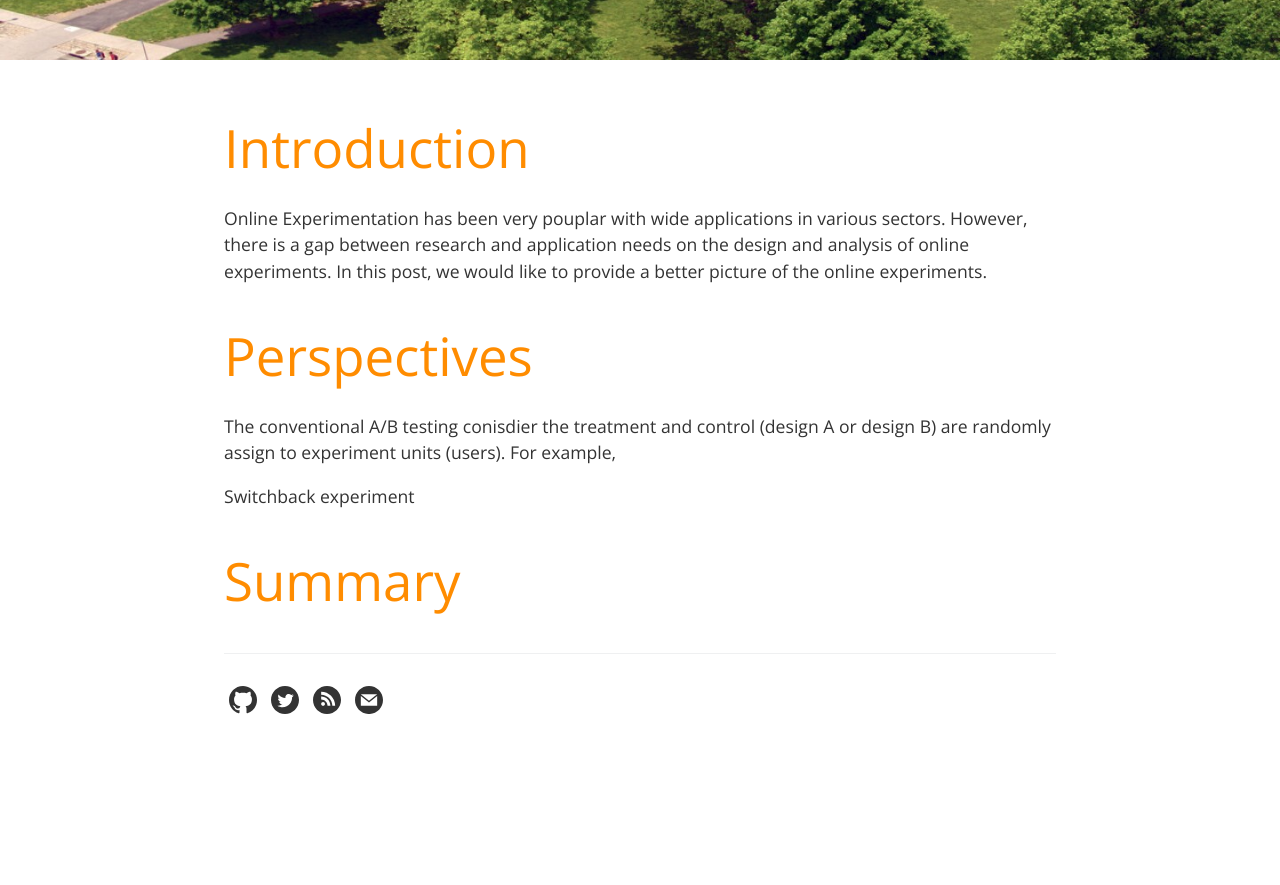
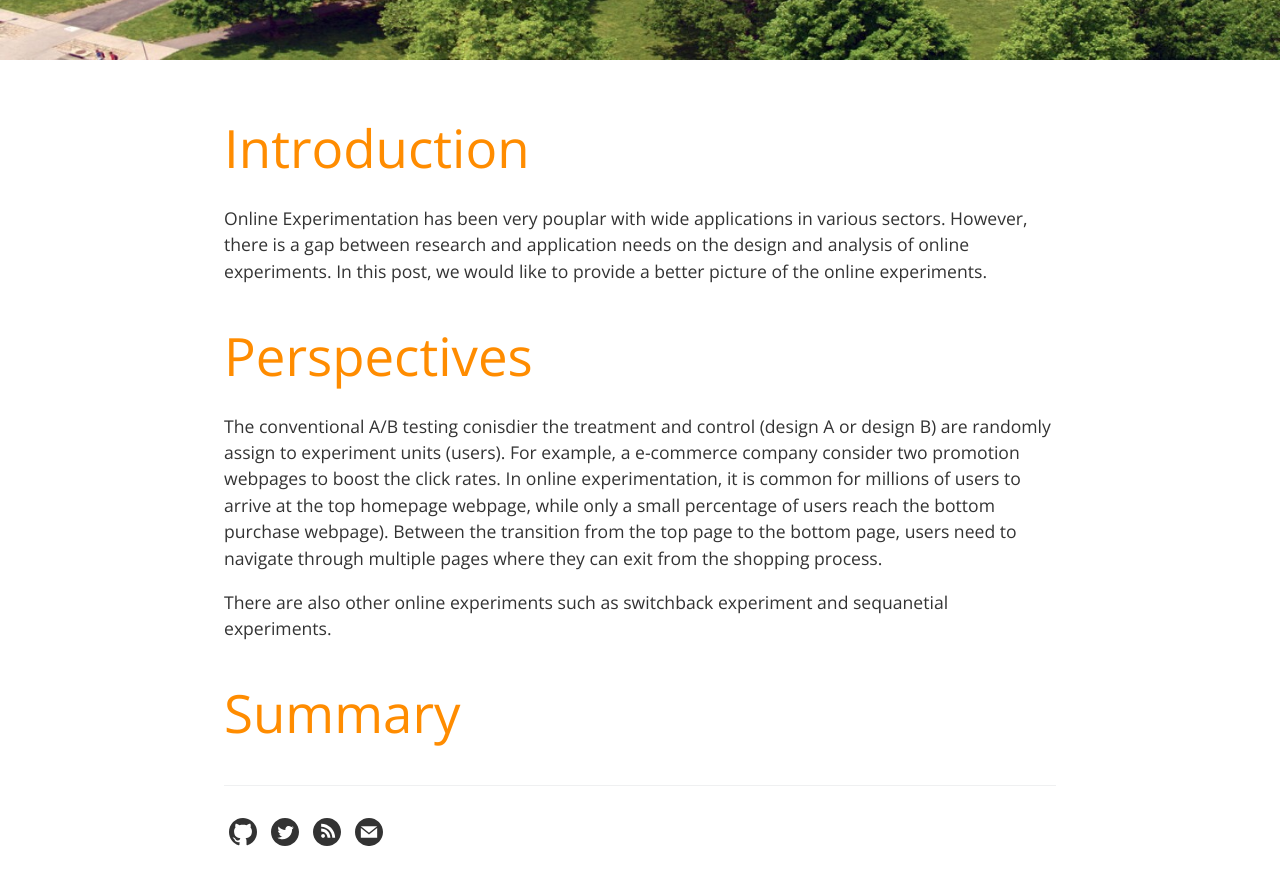
Before and after one commit to xwdeng80/blog, a Jekyll site: the page built from _posts/2021-06-10-beyond-ab-testing.md, in a window 1280 px wide and 900 px high, scrolled down 586 px. Shown: the top 885 px of the window. Built offline with Jekyll 4.4.1, drawn with Linux system fonts in a browser that asks for light colours; before the commit the page ends 1354 px from its top, so only the background shows below that.

Commit message:
Update 2021-06-10-beyond-ab-testing.md

```diff
--- a/_posts/2021-06-10-beyond-ab-testing.md
+++ b/_posts/2021-06-10-beyond-ab-testing.md
@@ -18,10 +18,11 @@ Online Experimentation has been very pouplar with wide applications in various s
 # Perspectives
 
 The conventional A/B testing conisdier the treatment and control (design A or design B) are randomly assign to experiment units (users).
-For example,
+For example, a e-commerce company consider two promotion webpages to boost the click rates.
+In online experimentation, it is common for millions of users to arrive at the top homepage webpage, while only a small percentage of users reach the
+bottom purchase webpage). Between the transition from the top page to the bottom page, users need to navigate through multiple pages where they can exit from the
+shopping process.
 
-Switchback experiment
-
-
+There are also other online experiments such as switchback experiment and sequanetial experiments.
 
 # Summary
```
